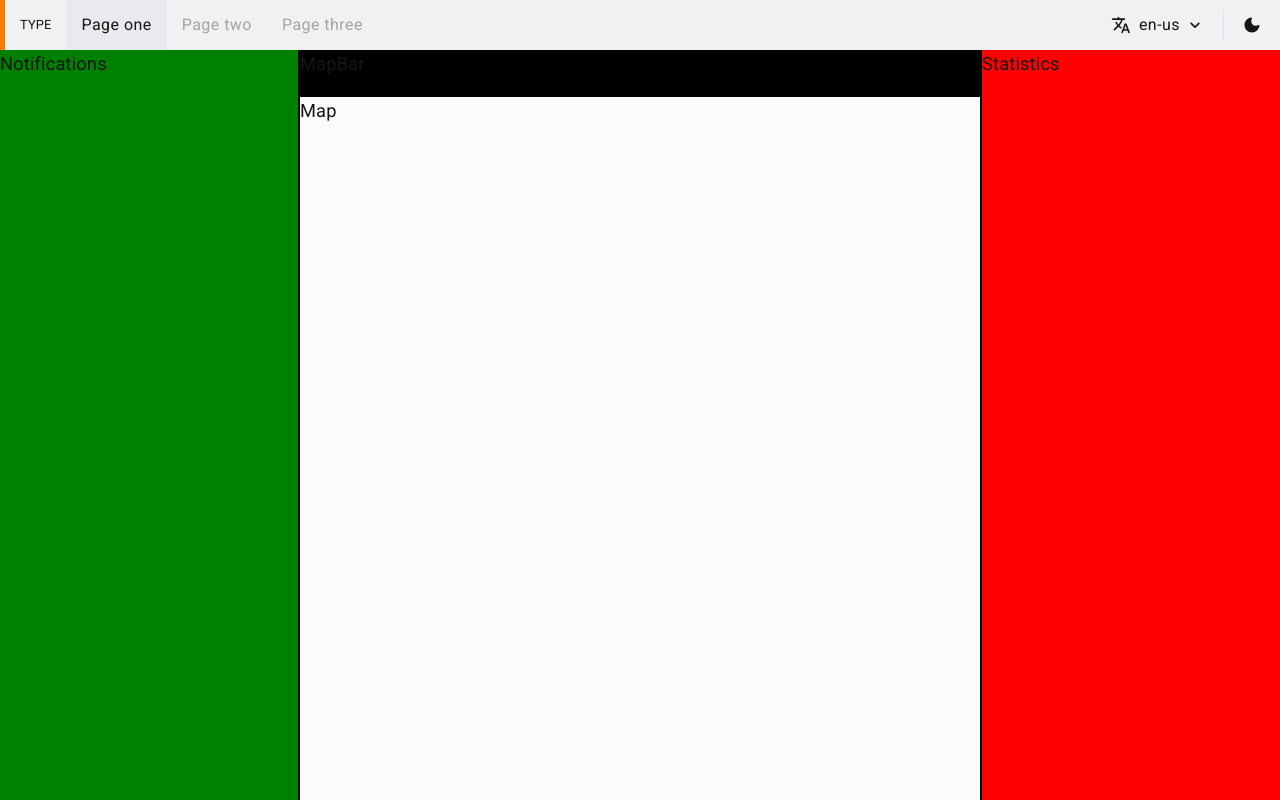
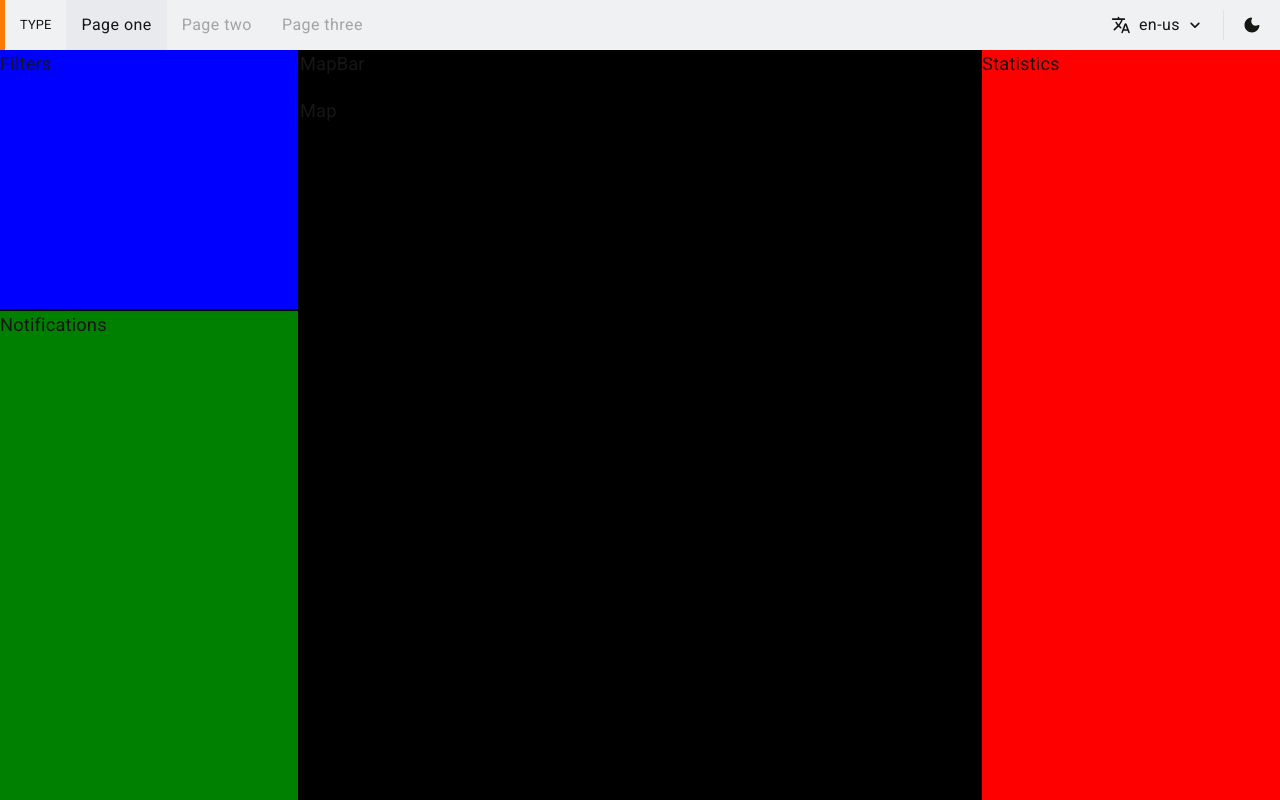
Before and after one commit to geodatin/ora-redes-front, a React (Create React App) app: page / in a window 1280 px wide. Built offline with nearby package versions, Linux system fonts and the light colour scheme.

Commit message:
Update page one layout

```diff
--- a/src/pages/PageOne/index.jsx
+++ b/src/pages/PageOne/index.jsx
@@ -14,11 +14,22 @@ function PageOne() {
   return (
     <HLayout
       leftColumn={{
-        className: classes.notifications,
-        children: <div>Notifications</div>,
+        className: classes.leftWrapper,
+        children: (
+          <VLayout
+            upRow={{
+              className: classes.filters,
+              children: <div>Filters</div>,
+            }}
+            mainContainer={{
+              className: classes.notifications,
+              children: <div>Notifications</div>,
+            }}
+          />
+        ),
       }}
       mainContainer={{
-        className: classes.mapWrapper,
+        className: classes.mainWrapper,
         children: (
           <VLayout
             upRow={{
--- a/src/pages/PageOne/styles.jsx
+++ b/src/pages/PageOne/styles.jsx
@@ -1,12 +1,19 @@
 import { createUseStyles } from 'react-jss';
 
 const useStyles = createUseStyles(() => ({
-  notifications: {
+  leftWrapper: {
     minWidth: 300,
     borderRight: '2px solid black',
+  },
+  filters: {
+    borderBottom: '2px solid black',
+    backgroundColor: 'blue',
+    height: 400,
+  },
+  notifications: {
     backgroundColor: 'green',
   },
-  mapBar: {
+  mainWrapper: {
     borderBottom: '2px solid black',
     backgroundColor: 'black',
   },
```
